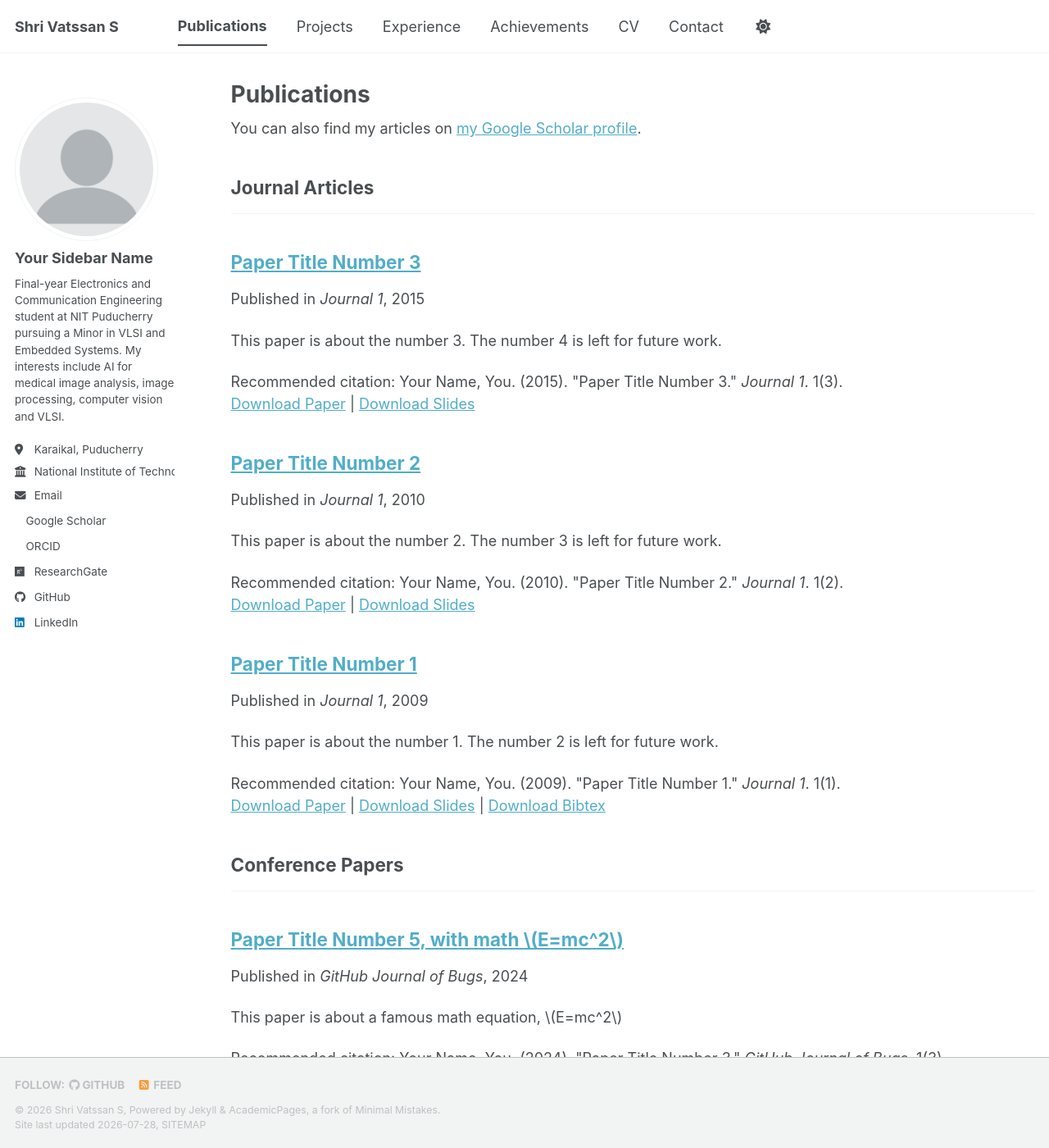
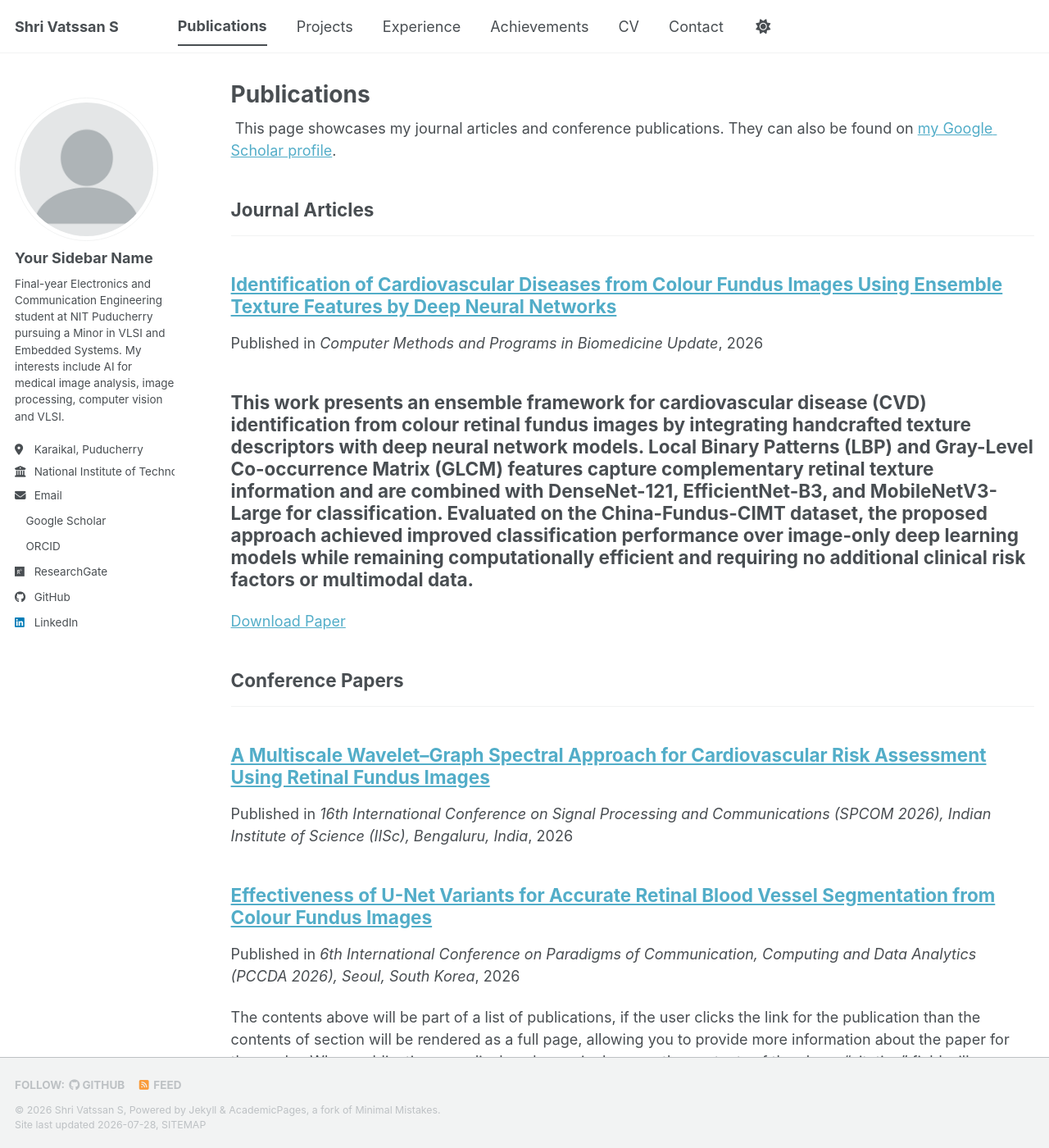
Before and after one commit to sshrivatssan/sshrivatssan.github.io, a Jekyll site: the page built from _pages/publications.html, in a window 1280 px wide and 1400 px high. Shown: the whole window at 82% size. Built offline with Jekyll 4.4.1, drawn with Linux system fonts in a browser that asks for light colours; a style sheet for code colours, icons or effects is not loaded; some of the changed text lies outside the part shown.

Commit message:
Added Publications

```diff
--- a/_pages/publications.html
+++ b/_pages/publications.html
@@ -6,8 +6,11 @@ author_profile: true
 ---
 
 {% if site.author.googlescholar %}
-  <div class="wordwrap">You can also find my articles on <a href="{{site.author.googlescholar}}">my Google Scholar profile</a>.</div>
+  <div class="wordwrap">
+    This page showcases my journal articles and conference publications. They can also be found on <a href="{{site.author.googlescholar}}">my Google Scholar profile</a>.
+  </div>
 {% endif %}
+
 
 {% include base_path %}
 
--- a/_publications/2009-10-01-paper-title-number-1.md
+++ /dev/null
@@ -1,14 +0,0 @@
----
-title: "Paper Title Number 1"
-collection: publications
-category: manuscripts
-permalink: /publication/2009-10-01-paper-title-number-1
-excerpt: 'This paper is about the number 1. The number 2 is left for future work.'
-date: 2009-10-01
-venue: 'Journal 1'
-slidesurl: 'https://academicpages.github.io/files/slides1.pdf'
-paperurl: 'https://academicpages.github.io/files/paper1.pdf'
-bibtexurl: 'https://academicpages.github.io/files/bibtex1.bib'
-citation: 'Your Name, You. (2009). &quot;Paper Title Number 1.&quot; <i>Journal 1</i>. 1(1).'
----
-The contents above will be part of a list of publications, if the user clicks the link for the publication than the contents of section will be rendered as a full page, allowing you to provide more information about the paper for the reader. When publications are displayed as a single page, the contents of the above "citation" field will automatically be included below this section in a smaller font.
--- a/_publications/2010-10-01-paper-title-number-2.md
+++ /dev/null
@@ -1,14 +0,0 @@
----
-title: "Paper Title Number 2"
-collection: publications
-category: manuscripts
-permalink: /publication/2010-10-01-paper-title-number-2
-excerpt: 'This paper is about the number 2. The number 3 is left for future work.'
-date: 2010-10-01
-venue: 'Journal 1'
-slidesurl: 'https://academicpages.github.io/files/slides2.pdf'
-paperurl: 'https://academicpages.github.io/files/paper2.pdf'
-citation: 'Your Name, You. (2010). &quot;Paper Title Number 2.&quot; <i>Journal 1</i>. 1(2).'
----
-
-The contents above will be part of a list of publications, if the user clicks the link for the publication than the contents of section will be rendered as a full page, allowing you to provide more information about the paper for the reader. When publications are displayed as a single page, the contents of the above "citation" field will automatically be included below this section in a smaller font.
--- a/_publications/2015-10-01-paper-title-number-3.md
+++ /dev/null
@@ -1,14 +0,0 @@
----
-title: "Paper Title Number 3"
-collection: publications
-category: manuscripts
-permalink: /publication/2015-10-01-paper-title-number-3
-excerpt: 'This paper is about the number 3. The number 4 is left for future work.'
-date: 2015-10-01
-venue: 'Journal 1'
-slidesurl: 'https://academicpages.github.io/files/slides3.pdf'
-paperurl: 'https://academicpages.github.io/files/paper3.pdf'
-citation: 'Your Name, You. (2015). &quot;Paper Title Number 3.&quot; <i>Journal 1</i>. 1(3).'
----
-
-The contents above will be part of a list of publications, if the user clicks the link for the publication than the contents of section will be rendered as a full page, allowing you to provide more information about the paper for the reader. When publications are displayed as a single page, the contents of the above "citation" field will automatically be included below this section in a smaller font.
--- a/_publications/2024-02-17-paper-title-number-4.md
+++ b/_publications/2024-02-17-paper-title-number-4.md
@@ -1,13 +1,11 @@
 ---
-title: "Paper Title Number 4"
+title: "Effectiveness of U-Net Variants for Accurate Retinal Blood Vessel Segmentation from Colour Fundus Images"
 collection: publications
 category: conferences
-permalink: /publication/2024-02-17-paper-title-number-4
-excerpt: 'This paper is about fixing template issue #693.'
-date: 2024-02-17
-venue: 'GitHub Journal of Bugs'
-paperurl: 'https://academicpages.github.io/files/paper3.pdf'
-citation: 'Your Name, You. (2024). &quot;Paper Title Number 3.&quot; <i>GitHub Journal of Bugs</i>. 1(3).'
+permalink: /publication/pccda-2026-unet-variants
+date: 2026-06-27
+venue: "6th International Conference on Paradigms of Communication, Computing and Data Analytics (PCCDA 2026), Seoul, South Korea"
+paperurl:
 ---
 
 The contents above will be part of a list of publications, if the user clicks the link for the publication than the contents of section will be rendered as a full page, allowing you to provide more information about the paper for the reader. When publications are displayed as a single page, the contents of the above "citation" field will automatically be included below this section in a smaller font.
--- a/_publications/2025-06-08-paper-title-number-5.md
+++ b/_publications/2025-06-08-paper-title-number-5.md
@@ -1,13 +1,9 @@
 ---
-title: "Paper Title Number 5, with math $$E=mc^2$$"
+title: "A Multiscale Wavelet–Graph Spectral Approach for Cardiovascular Risk Assessment Using Retinal Fundus Images"
 collection: publications
 category: conferences
-permalink: /publication/2024-02-17-paper-title-number-4
-excerpt: 'This paper is about a famous math equation, $$E=mc^2$$'
-date: 2024-02-17
-venue: 'GitHub Journal of Bugs'
-paperurl: 'https://academicpages.github.io/files/paper3.pdf'
-citation: 'Your Name, You. (2024). &quot;Paper Title Number 3.&quot; <i>GitHub Journal of Bugs</i>. 1(3).'
+permalink: /publication/spcom-2026-wavelet-graph
+date: 2026-07-16
+venue: "16th International Conference on Signal Processing and Communications (SPCOM 2026), Indian Institute of Science (IISc), Bengaluru, India"
+paperurl:
 ---
-
-Using [MathJax](https://www.mathjax.org/) in the description is supported - $$E=mc^2$$ - however, the use must be mindful that the default delimiters are `$$...$$` and `\\[...\\]` which differs from the `$...$` that is typically expected.
--- /dev/null
+++ b/_publications/2026-03-23-paper-title-number-2.md
@@ -0,0 +1,11 @@
+---
+title: "Multistage Retinopathy of Prematurity Classification using Swin Transformer with Hybrid Optimization Strategy"
+collection: publications
+category: conferences
+permalink: /publication/iconsept-2025-rop-swin-transformer
+date: 2026-03-23
+venue: "2025 International Conference on Signal Processing, Computation, Electronics, Power and Telecommunication (IConSCEPT), IEEE"
+paperurl: "https://doi.org/10.1109/IConSEPT66142.2025.11436196"
+slidesurl:
+bibtexurl:
+---
--- /dev/null
+++ b/_publications/2026-03-31-paper-title-number-3.md
@@ -0,0 +1,11 @@
+---
+title: "Lung and Colon Cancer Classification of Histopathology Images using ImageNet-Pretrained EfficientNetB4 with MLP Head"
+collection: publications
+category: conferences
+permalink: /publication/lung-colon-cancer-efficientnetb4
+date: 2026-04-01
+venue: "Proceedings of the International Conference on Artificial Intelligence and Secure Data Analytics (ICAISDA 2025)"
+paperurl: "https://doi.org/10.2991/978-94-6239-616-6_52"
+slidesurl:
+bibtexurl:
+---
--- /dev/null
+++ b/_publications/2026-07-21-paper-title-number-1.md
@@ -0,0 +1,13 @@
+---
+title: "Identification of Cardiovascular Diseases from Colour Fundus Images Using Ensemble Texture Features by Deep Neural Networks"
+collection: publications
+category: manuscripts
+permalink: /publication/cvd-fundus-ensemble-texture
+date: 2026-07-21
+venue: "Computer Methods and Programs in Biomedicine Update"
+paperurl: "https://doi.org/10.1016/j.cmpbup.2026.100262"
+slidesurl:
+bibtexurl:
+---
+This work presents an ensemble framework for cardiovascular disease (CVD) identification from colour retinal fundus images by integrating handcrafted texture descriptors with deep neural network models. Local Binary Patterns (LBP) and Gray-Level Co-occurrence Matrix (GLCM) features capture complementary retinal texture information and are combined with DenseNet-121, EfficientNet-B3, and MobileNetV3-Large for classification. Evaluated on the China-Fundus-CIMT dataset, the proposed approach achieved improved classification performance over image-only deep learning models while remaining computationally efficient and requiring no additional clinical risk factors or multimodal data.
+---
```
